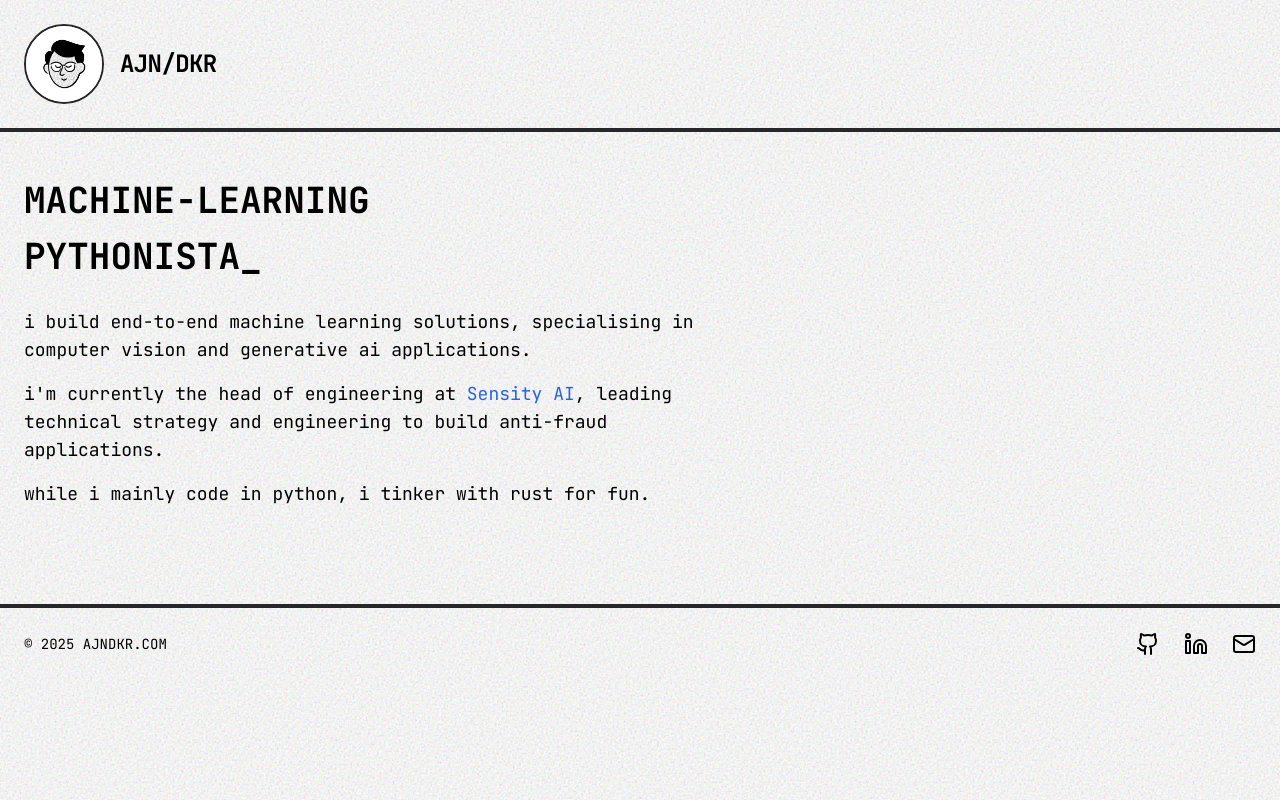
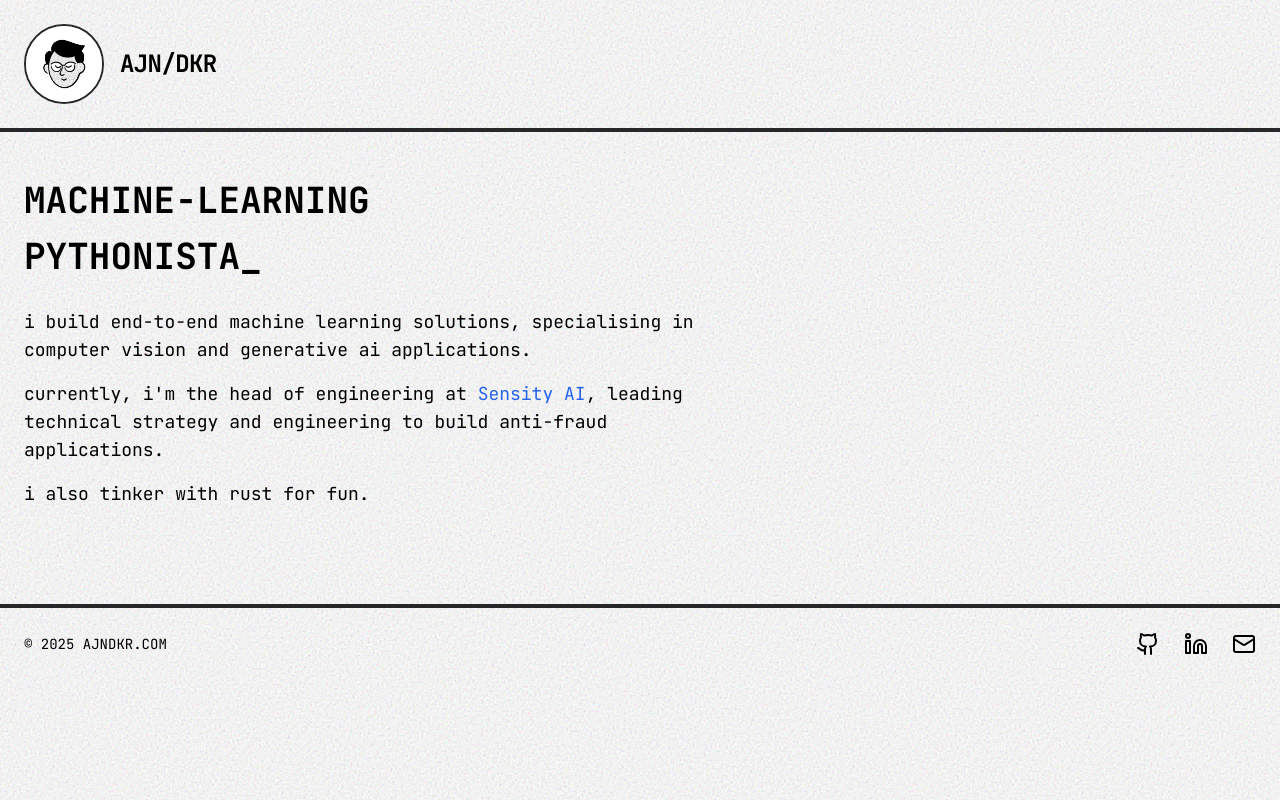
Before and after one commit to ajndkr/ajndkr.github.io, a React (Vite) app: page / in a window 1280 px wide. Built offline with nearby package versions, Linux system fonts and the light colour scheme.

Commit message:
⚡ update text

```diff
--- a/src/App.tsx
+++ b/src/App.tsx
@@ -43,7 +43,7 @@ function App() {
                 </span>
 
                 <span className="block mb-4">
-                  i'm currently the head of engineering at{" "}
+                  currently, i'm the head of engineering at{" "}
                   <a
                     href="https://sensity.ai"
                     className="text-blue-600 hover:text-blue-800"
@@ -55,7 +55,7 @@ function App() {
                 </span>
 
                 <span className="block">
-                  while i mainly code in python, i tinker with rust for fun.
+                  i also tinker with rust for fun.
                 </span>
               </p>
             </div>
```
